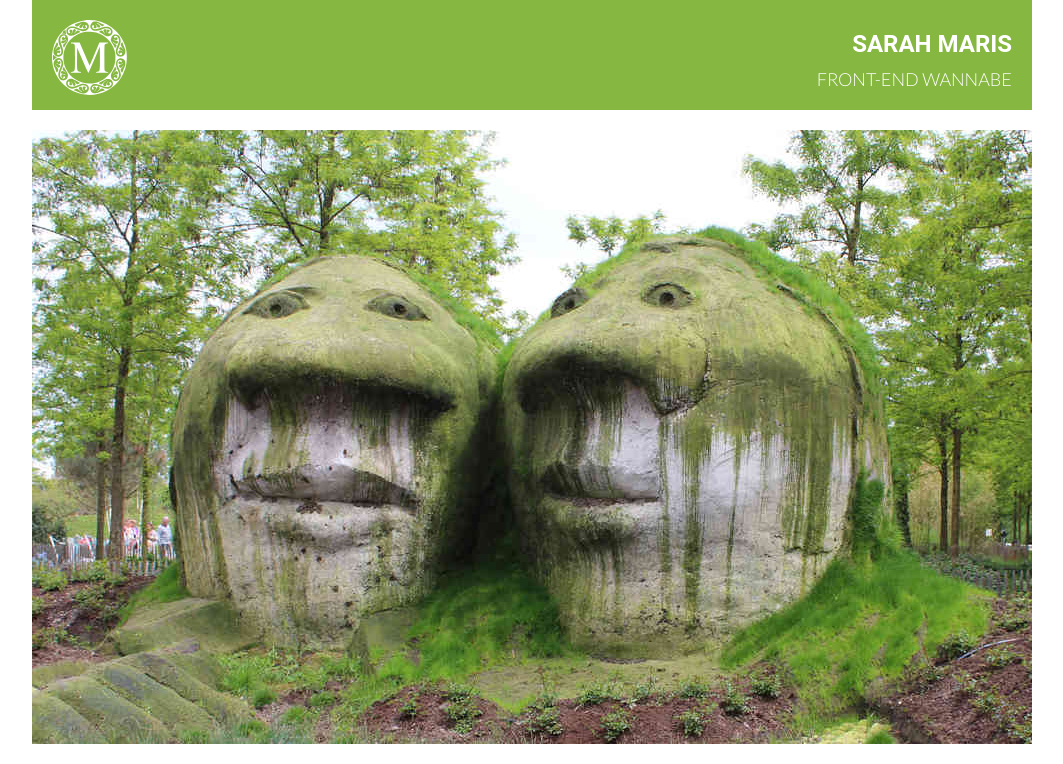
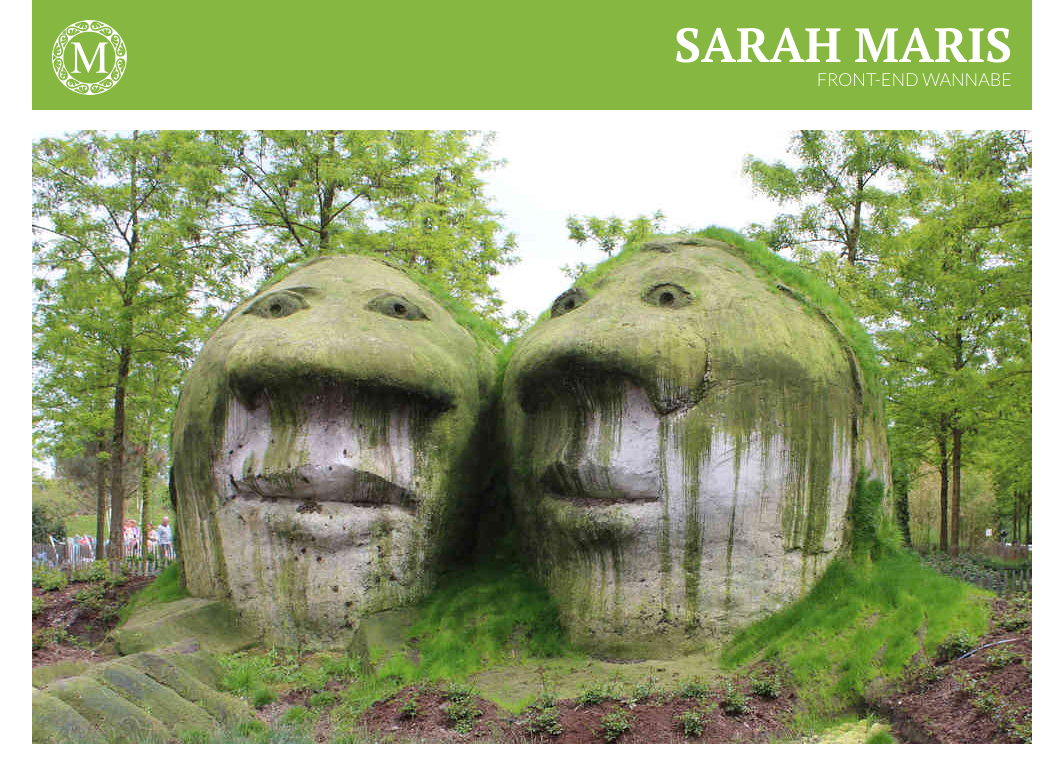
Before and after one commit to sarah-maris/build-a-portfolio-site, a website: page index.html in a window 1280 px wide. Shown: the top 764 px of the page, without its empty margins (108-1171 px from the left). Drawn offline with Linux system fonts and the light colour scheme; a web font is replaced by a local one.

Commit message:
Update main.css to fix font declaration
Fixed declaration in #name to put "bold" before font size

```diff
--- a/css/main.css
+++ b/css/main.css
@@ -64,7 +64,7 @@ header {
 }
 
 #name {
-  font: 48px bold 'PT Serif', Garamond, serif;
+  font: bold 48px 'PT Serif', Garamond, serif;
   line-height: 48px;
   padding-top: 20px;
   padding-right: 20px;
```
